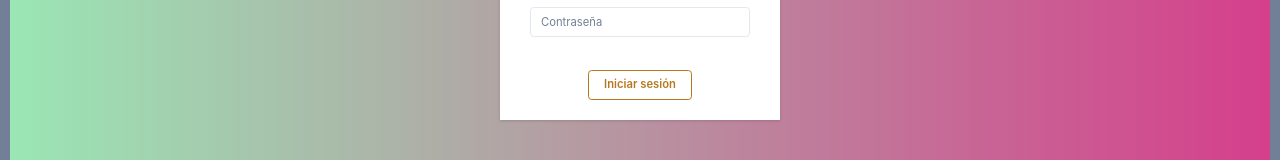
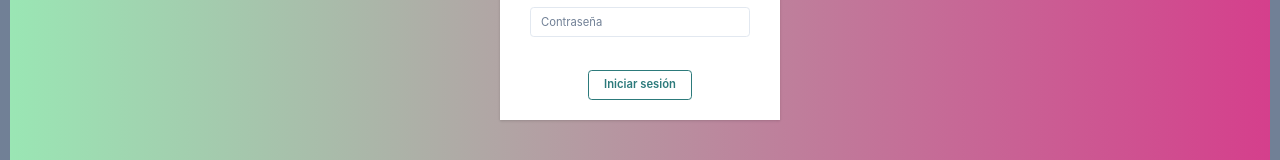
Before and after one commit to Any28Flo/chat_iVentas, a React (Vite) app in the folder chat-front/: page / in a window 1280 px wide. Shown: the part 587-747 px from the top of the page. Built offline with nearby package versions, Linux system fonts and the light colour scheme; no server answers.

Commit message:
styles | update color button formlogin

```diff
--- a/chat-front/src/assets/components/FormLogin.tsx
+++ b/chat-front/src/assets/components/FormLogin.tsx
@@ -106,14 +106,14 @@ const FormLogin = ({ onSubmit }: any) => {
                     </CardBody>
                     <CardFooter px={{ base: '4', lg: '12' }} py={{ base: '4', lg: '8' }}>
                         <Button
-                            colorScheme='yellow'
+                            colorScheme='teal'
                             mx='auto'
                             size='lg'
                             type='submit'
                             variant='outline'
                             _hover={{
                                 bg: 'yellow.500',
-                                borderColor: 'yellow.500',
+                                borderColor: 'linear(to-l, #7928CA, #FF0080)',
                                 color: 'white',
                                 fontWeight: 'semibold',
                             }}
--- a/chat-front/src/main.tsx
+++ b/chat-front/src/main.tsx
@@ -14,7 +14,7 @@ ReactDOM.createRoot(document.getElementById('root')!).render(
   <React.StrictMode>
     <ApolloProvider client={queryClient}>
       <ChakraProvider>
-        <RouterProvider router={router} />
+        <RouterProvider router={router} fallbackElement={<p>Loading...</p>} />
       </ChakraProvider>
 
     </ApolloProvider>
```
